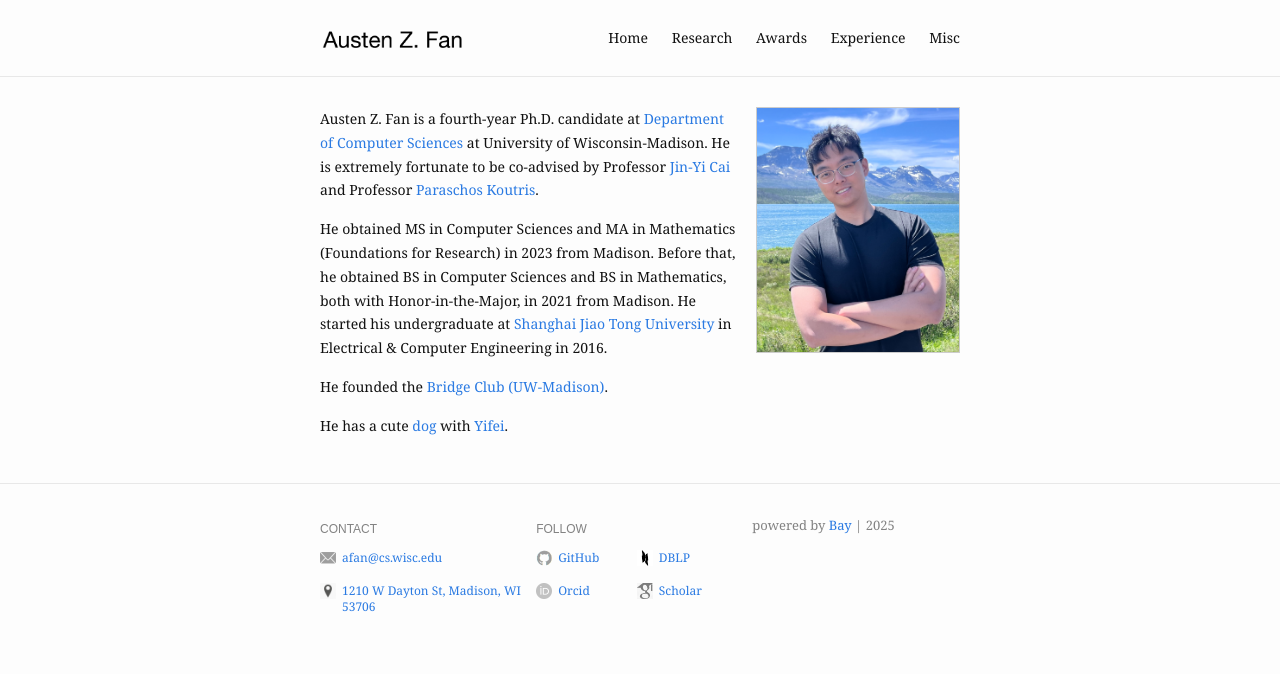
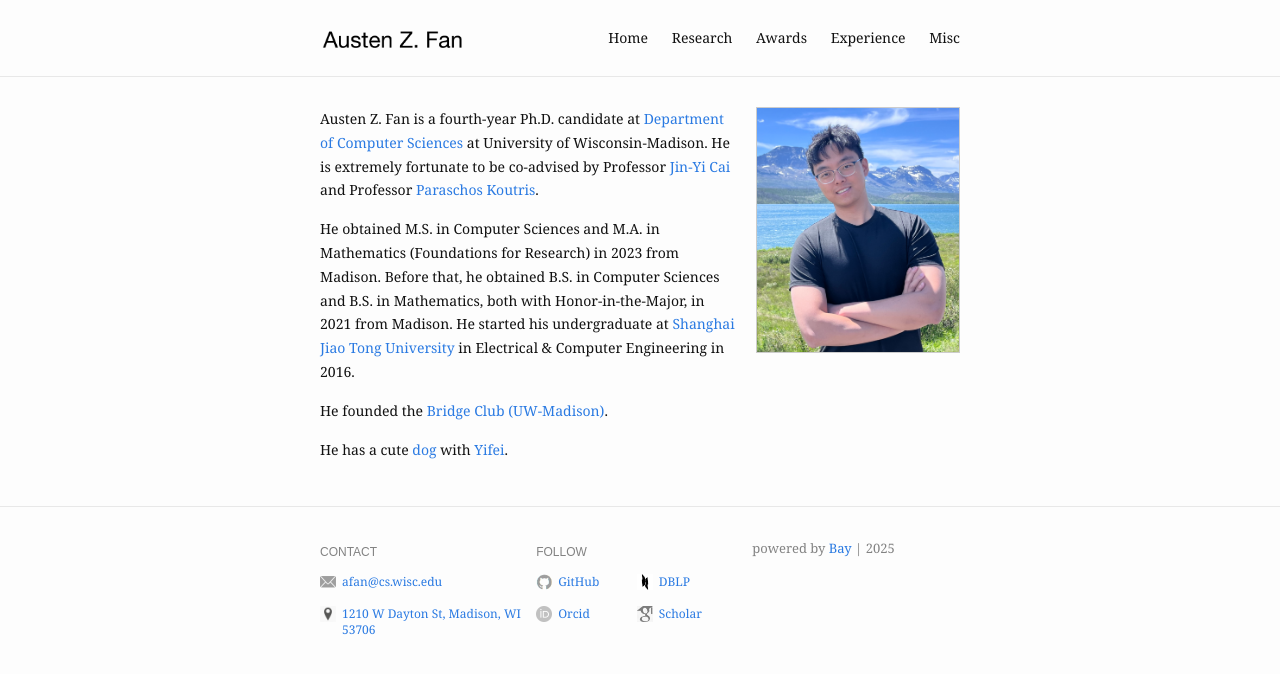
Before and after one commit to Austen-Z-Fan/Austen-Z-Fan.github.io, a Jekyll site: the page built from index.md, in a window 1280 px wide. Shown: the top 674 px of the page. Built offline with Jekyll 4.4.1, drawn with Linux system fonts in a browser that asks for light colours.

Commit message:
introduction

```diff
--- a/index.md
+++ b/index.md
@@ -10,7 +10,7 @@ Austen Z. Fan is a fourth-year Ph.D. candidate at <a href="https://www.cs.wisc.e
 </p>
 
 <p>
-He obtained MS in Computer Sciences and MA in Mathematics (Foundations for Research) in 2023 from Madison. Before that, he obtained BS in Computer Sciences and BS in Mathematics, both with Honor-in-the-Major, in 2021 from Madison. He started his undergraduate at <a href="https://www.ji.sjtu.edu.cn/">Shanghai Jiao Tong University</a> in Electrical & Computer Engineering in 2016.
+He obtained M.S. in Computer Sciences and M.A. in Mathematics (Foundations for Research) in 2023 from Madison. Before that, he obtained B.S. in Computer Sciences and B.S. in Mathematics, both with Honor-in-the-Major, in 2021 from Madison. He started his undergraduate at <a href="https://www.ji.sjtu.edu.cn/">Shanghai Jiao Tong University</a> in Electrical & Computer Engineering in 2016.
 </p>
 
 <p>
```
